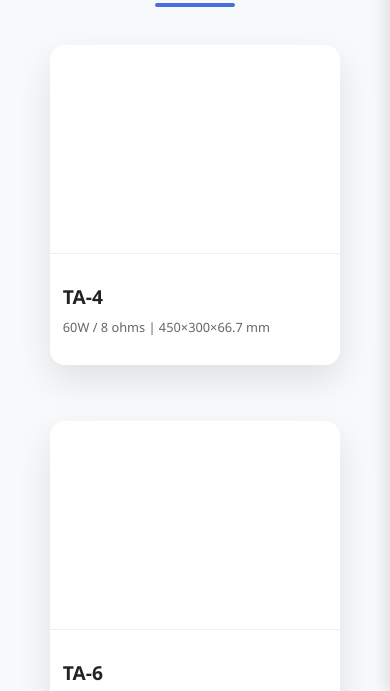
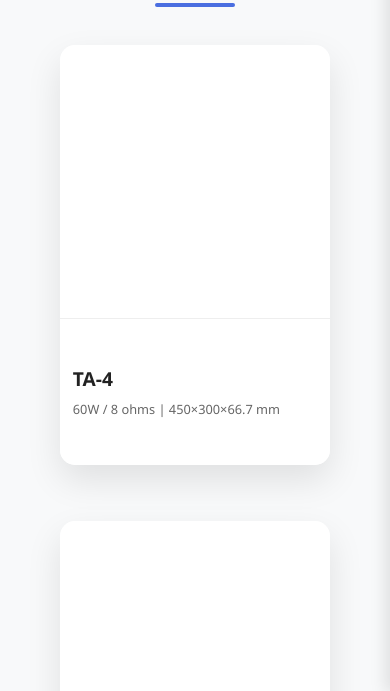
Before and after one commit to DrasisAutomation/Speaker-Configurator, a plain HTML site: page index.html in a window 390 px wide. Shown: the part 151-842 px from the top of the page. Drawn offline with Linux system fonts and the light colour scheme.

Commit message:
first commit

```diff
--- a/index.html
+++ b/index.html
@@ -529,8 +529,7 @@
         /* Mobile Only */
         @media (max-width: 480px) {
             .speaker-card {
-                min-width: 290px;
-                height: 320px;
+                min-width: 270px;
                 margin-bottom: 1.5rem;
             }
 
```
